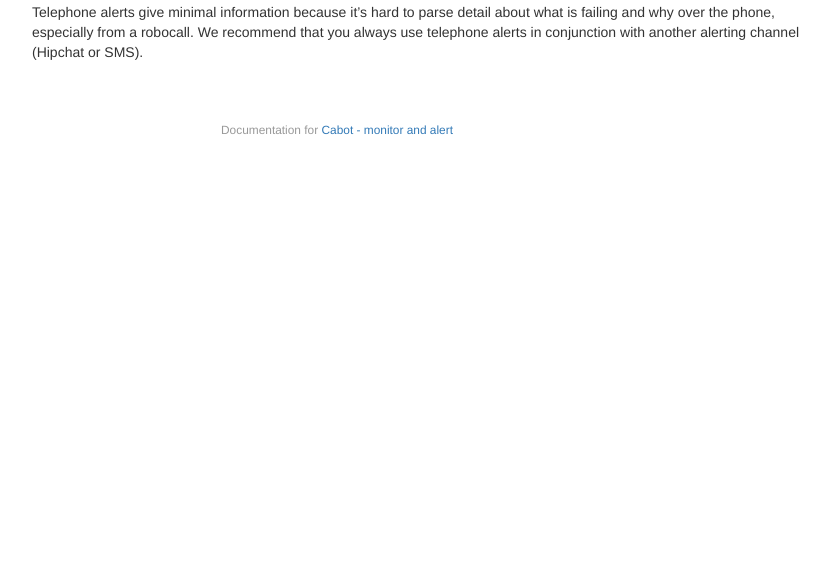
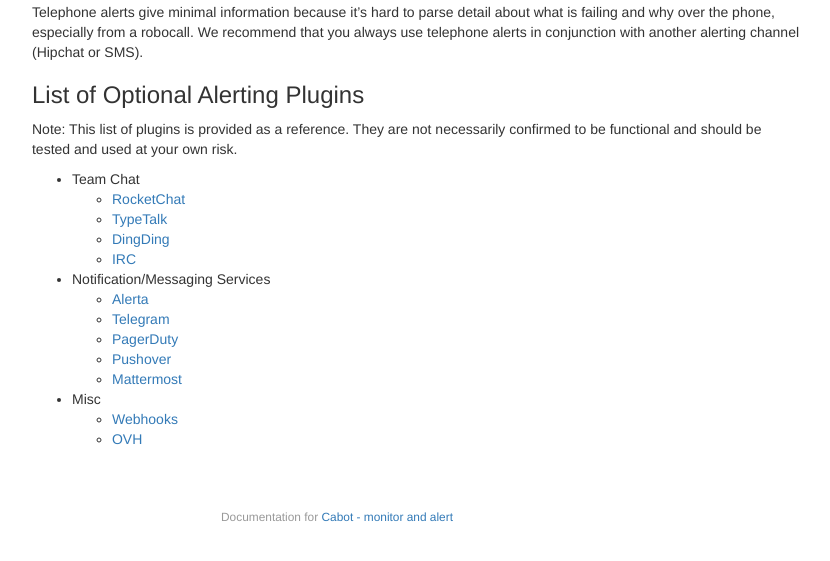
Before and after one commit to arachnys/cabot, a Jekyll site: the page built from _posts/2014-01-08-alerting.md, in a window 1280 px wide and 900 px high, scrolled down 1086 px, cut to the strip 324-885 px from the top of the window. Shown: the whole strip, without its empty margins (303-1133 px from the left). Built offline with Jekyll 4.4.1, drawn with Linux system fonts in a browser that asks for light colours; nearby versions of some CDN libraries; before the commit the page ends 1599 px from its top, so only the background shows below that; some of the changed text lies outside the part shown.

Commit message:
Update 2014-01-08-alerting.md

```diff
--- a/_posts/2014-01-08-alerting.md
+++ b/_posts/2014-01-08-alerting.md
@@ -16,7 +16,7 @@
 *   SMS
 *   Telephone
 
-You can see others on [PyPI](https://pypi.python.org/pypi?%3Aaction=search&term=cabot+alert&submit=search), including Pushover, Telegram, Pagerduty, Opsgenie.
+See the bottom of this page for a list of other alerting plugins.
 
 Rather than focusing on channels, we classify alert types as follows:
 
@@ -62,3 +62,22 @@
 ![Sample hipchat alerts](/images/hipchat-alert-content.png)
 
 Telephone alerts give minimal information because it's hard to parse detail about what is failing and why over the phone, especially from a robocall. We recommend that you always use telephone alerts in conjunction with another alerting channel (Hipchat or SMS).
+
+### List of Optional Alerting Plugins
+
+Note: This list of plugins is provided as a reference. They are not necessarily confirmed to be functional and should be tested and used at your own risk.
+
+* Team Chat
+  * [RocketChat](https://pypi.org/project/cabot-alert-rocketchat/)
+  * [TypeTalk](https://pypi.org/project/cabot-alert-typetalk/)
+  * [DingDing](https://pypi.org/project/cabot-alert-dingding/)
+  * [IRC](https://pypi.org/project/cabot-alert-irc/)
+* Notification/Messaging Services
+  * [Alerta](https://pypi.org/project/cabot-alert-alerta/)
+  * [Telegram](https://pypi.org/project/cabot-alert-telegram/)
+  * [PagerDuty](https://pypi.org/project/cabot-alert-pagerduty/)
+  * [Pushover](https://pypi.org/project/cabot-alert-pushover/)
+  * [Mattermost](https://pypi.org/project/cabot-alert-slack-mattermost/)
+* Misc
+  * [Webhooks](https://pypi.org/project/cabot-alert-webhooks/)
+  * [OVH](https://pypi.org/project/cabot-alert-ovh/)
```
